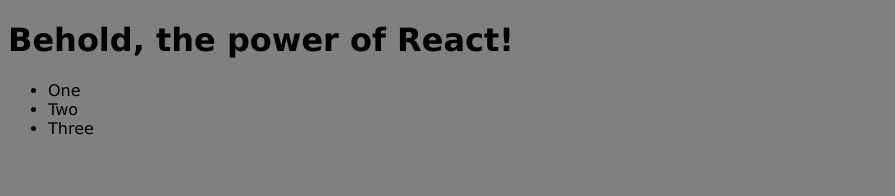
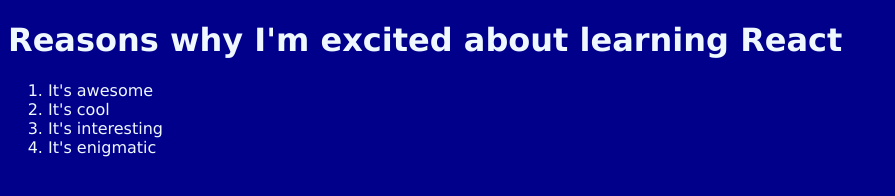
Before and after one commit to Ferningo/freeCodeCamp-ReactCourse, a plain HTML site: page index.html in a window 1280 px wide. Shown: the whole page, without its empty margins (0-895 px from the left). Drawn offline with nearby package versions, Linux system fonts and the light colour scheme.

Commit message:
Submit latest excercise from the scrimba course

```diff
--- a/index.js
+++ b/index.js
@@ -1,12 +1,16 @@
-const myElement = (
-  <div>
-    <h1>Behold, the power of React!</h1>
-    <ul>
-      <li>One</li>
-      <li>Two</li>
-      <li>Three</li>
-    </ul>
-  </div>
-);
+const MyComponent = () => {
+  return (
+    <>
+      <h1>Reasons why I'm excited about learning React</h1>
+      <ol>
+        <li>It's awesome</li>
+        <li>It's cool</li>
+        <li>It's interesting</li>
+        <li>It's enigmatic</li>
+      </ol>
+    </>
+  );
+};
 
-ReactDOM.render(myElement, document.getElementById("main-section"));
+const rootElement = document.getElementById("main-section");
+ReactDOM.render(<MyComponent />, rootElement);
--- a/styles.css
+++ b/styles.css
@@ -1,4 +1,5 @@
 body{
-    background-color: gray;
+    color:aliceblue;
+    background-color:darkblue;
     font-family: 'Lucida Sans', 'Lucida Sans Regular', 'Lucida Grande', 'Lucida Sans Unicode', Geneva, Verdana, sans-serif;
 }
```
